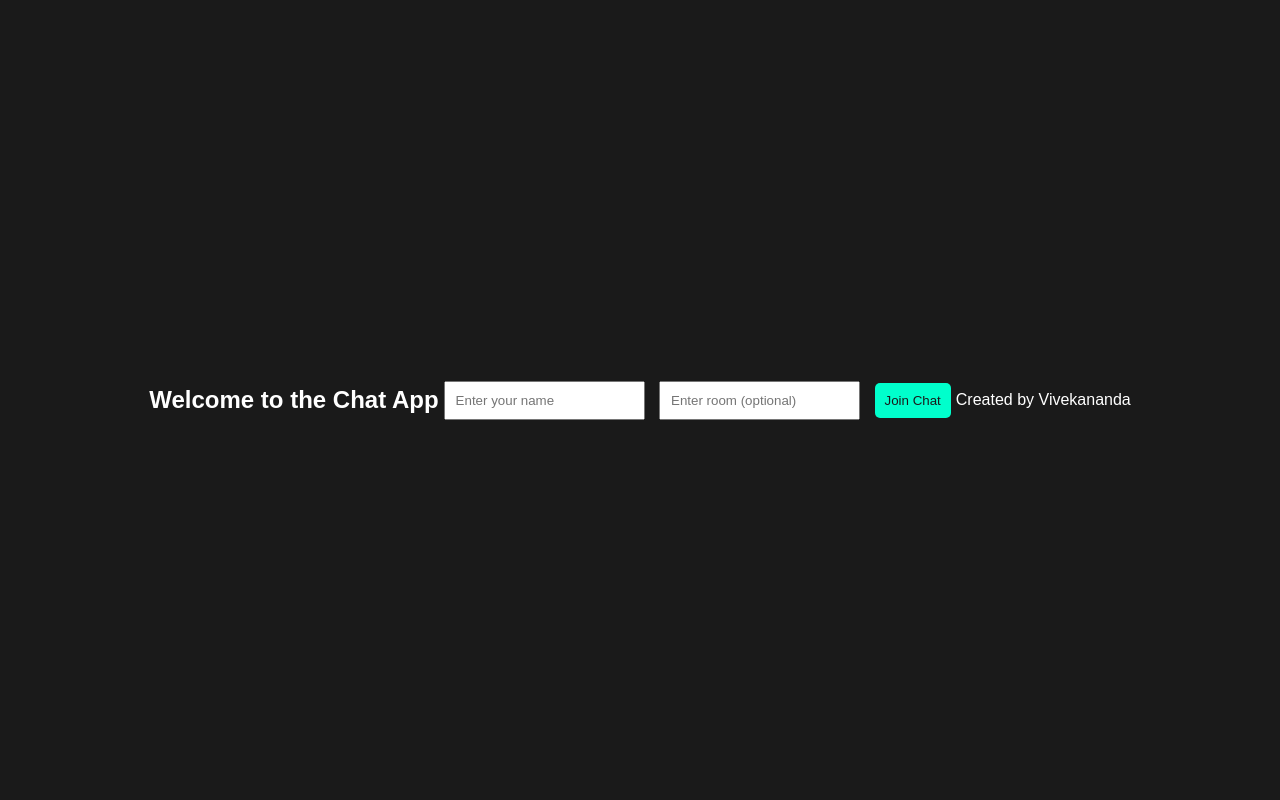
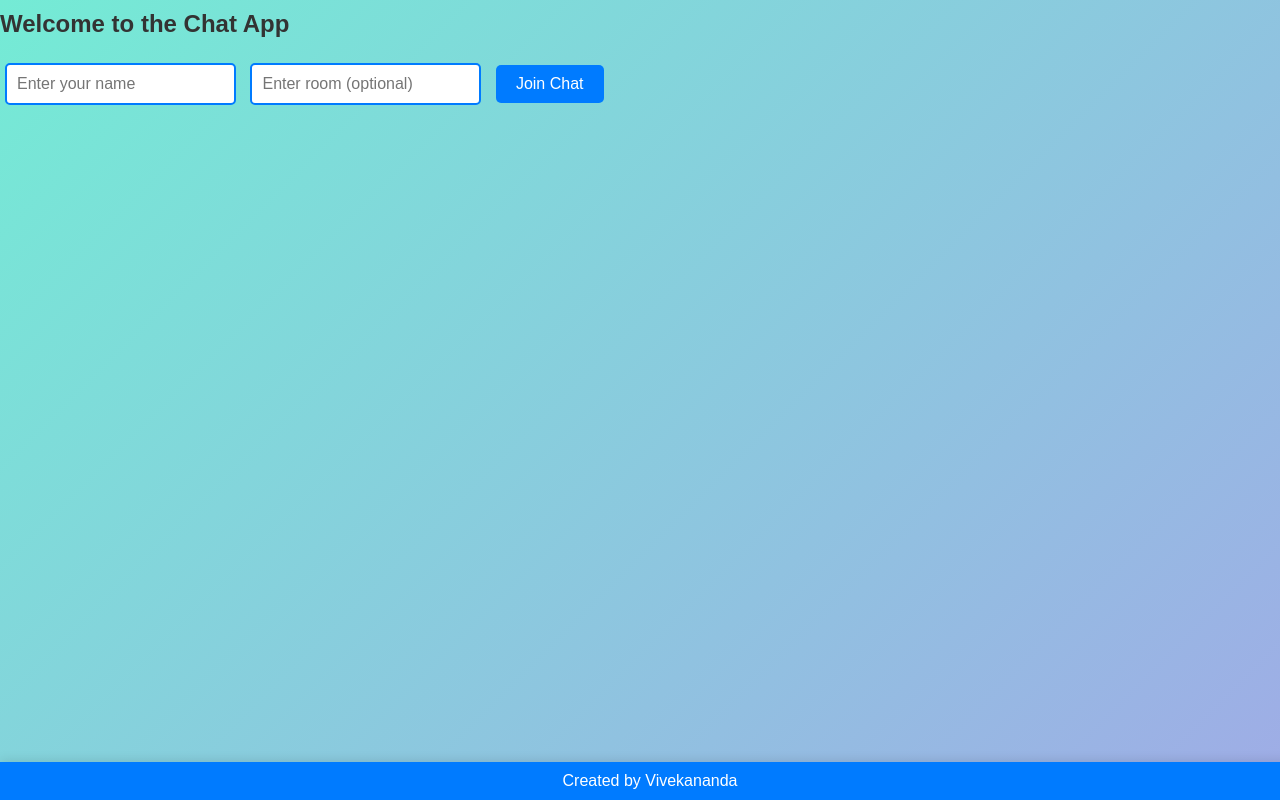
Before and after one commit to Vivekananda789/ultimate-chat-app, a Flask app: page / in a window 1280 px wide. Run offline with Flask 3, Linux system fonts and the light colour scheme; some libraries are stand-ins or nearby versions.

Commit message:
Update style.css

```diff
--- a/static/style.css
+++ b/static/style.css
@@ -1,52 +1,121 @@
+/* style.css */
+
 body {
-    font-family: Arial, sans-serif;
-    background: #1a1a1a;
-    color: #fff;
+    font-family: 'Arial', sans-serif;
+    margin: 0;
+    padding: 0;
+    background: linear-gradient(135deg, #74EBD5 0%, #9FACE6 100%);
+    color: #333;
     display: flex;
-    justify-content: center;
-    align-items: center;
-    height: 100vh;
-    margin: 0;
+    flex-direction: column;
+    min-height: 100vh;
 }
 
-.chat-container {
-    width: 60%;
-    max-width: 800px;
+header {
+    background: #007bff;
+    color: #fff;
     padding: 20px;
-    border: 2px solid #444;
-    border-radius: 10px;
-    box-shadow: 0 0 10px rgba(0, 0, 0, 0.5);
+    text-align: center;
+    box-shadow: 0 2px 10px rgba(0, 0, 0, 0.1);
 }
 
 h1 {
-    text-align: center;
-    color: #00ffcc;
+    margin: 0;
+    font-size: 2em;
+}
+
+h2 {
+    margin-top: 10px;
+    font-size: 1.5em;
+}
+
+.container {
+    flex: 1;
+    padding: 20px;
+    max-width: 900px;
+    margin: auto;
+    background: #fff;
+    border-radius: 10px;
+    box-shadow: 0 5px 15px rgba(0, 0, 0, 0.1);
+    display: flex;
+    flex-direction: column;
+    overflow: hidden;
 }
 
 #chat-box {
-    height: 300px;
+    flex: 1;
+    padding: 10px;
+    border: 2px solid #007bff;
+    border-radius: 8px;
+    background: #f9f9f9;
     overflow-y: auto;
-    border: 1px solid #666;
-    padding: 10px;
-    margin-bottom: 10px;
+    max-height: 500px;
+    margin-bottom: 20px;
 }
 
-#message-input {
-    width: 80%;
-    padding: 10px;
-    border: none;
+#chat-box p {
+    margin: 10px 0;
+    padding: 8px;
     border-radius: 5px;
 }
 
+.server-message {
+    color: #ff9800;
+    font-weight: bold;
+}
+
+.user-message {
+    background: #d1e7ff;
+    align-self: flex-start;
+    border: 1px solid #007bff;
+}
+
+.my-message {
+    background: #007bff;
+    color: #fff;
+    align-self: flex-end;
+    border: 1px solid #0056b3;
+}
+
+form {
+    display: flex;
+    gap: 10px;
+}
+
+input[type="text"] {
+    flex: 1;
+    padding: 10px;
+    border: 2px solid #007bff;
+    border-radius: 5px;
+    font-size: 1em;
+}
+
 button {
-    padding: 10px;
-    background: #00ffcc;
-    color: #1a1a1a;
+    padding: 10px 20px;
+    background: #007bff;
+    color: #fff;
     border: none;
     border-radius: 5px;
     cursor: pointer;
+    font-size: 1em;
+    transition: background 0.3s ease;
 }
 
 button:hover {
-    background: #00cca3;
+    background: #0056b3;
 }
+
+footer {
+    text-align: center;
+    padding: 10px;
+    background-color: #007bff;
+    color: #fff;
+    position: fixed;
+    bottom: 0;
+    width: 100%;
+    box-shadow: 0 -2px 10px rgba(0, 0, 0, 0.1);
+}
+
+footer p {
+    margin: 0;
+}
```
